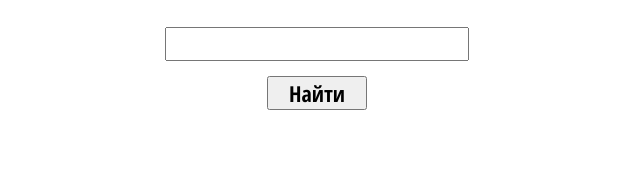
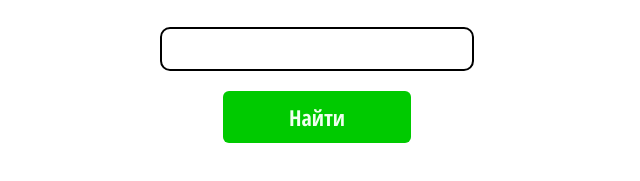
Before and after one commit to ZHe-testName/IT_Incubator_Test_Task, a plain HTML site: page index.html in a window 1280 px wide. Shown: the part 273-454 px from the top of the page, without its empty margins (323-963 px from the left). Drawn offline with Linux system fonts and the light colour scheme.

Commit message:
Finished first task

```diff
--- a/css/main.css
+++ b/css/main.css
@@ -23,6 +23,20 @@
 
     100%{
         width: 530px;
+    }
+}
+
+@keyframes searchbuttonsizing {
+    0%{
+        transform: scale(1);
+    }
+
+    50%{
+        transform: scale(0.8);
+    }
+
+    100%{
+        transform: scale(1);
     }
 }
 
@@ -64,11 +78,35 @@ main{
 
 .text-input{
     min-width: 300px;
-    margin-bottom: 15px;
+    margin-bottom: 20px;
+    padding: 5px;
+    border: 2px solid black;
+    border-radius: 10px;
+    outline: none;
+}
+
+.text-input:focus{
+    border-color: rgb(201, 1, 1);
+    box-shadow: 0 0 4px 1px  rgb(201, 1, 1);
 }
 
 .search-button{
     min-width: 100px;
     font-family: "Condensed-Bold";
+    padding: 0.5rem 3rem;
     cursor: pointer;
+    background-color: rgb(0, 202, 0);
+    user-select: none;
+    border-radius: 6px;
+    border: none;
+    color: honeydew;
+    transform: scale(1);
 }
+
+.search-button:hover{
+    animation-name: searchbuttonsizing;
+    animation-duration: 0.3s;
+    animation-iteration-count: 1;
+    border: 2px double rgb(1, 107, 1);
+    transition: border 0.6s;
+}
--- a/index.html
+++ b/index.html
@@ -5,6 +5,7 @@
     <meta http-equiv="X-UA-Compatible" content="IE=edge">
     <meta name="viewport" content="width=device-width, initial-scale=1.0">
     <link rel="stylesheet" href="./css/main.css">
+    <link rel="shortcut icon" href="./imgs/unnamed.png" type="image/x-icon">
     <title>Document</title>
 </head>
 <body>
```
Also changed, not shown: imgs/unnamed.png (added).
